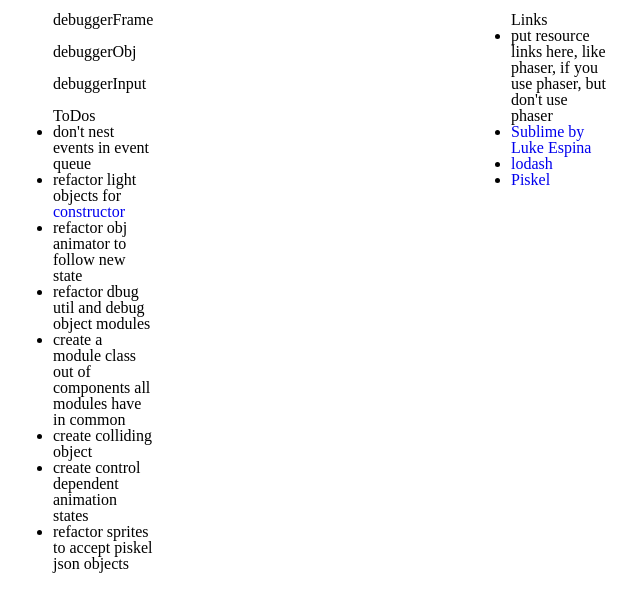
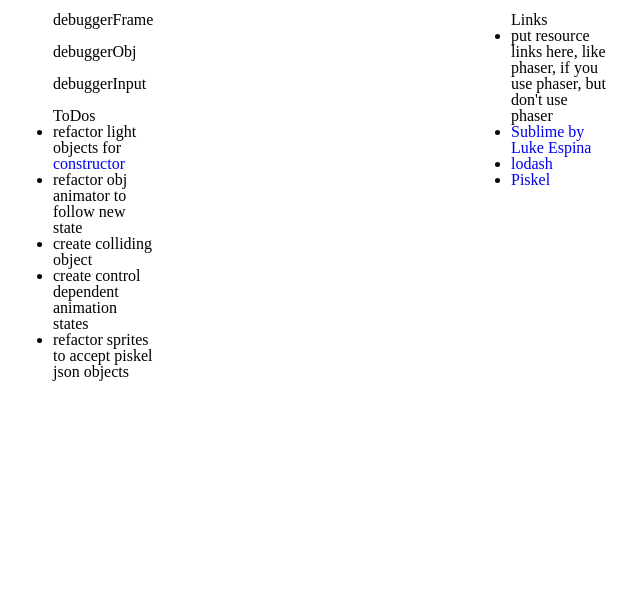
Before and after one commit to jeguberman/game_engine, a website built with webpack: page index.html in a window 1280 px wide. Shown: the part 115-726 px from the top of the page, without its empty margins (308-948 px from the left). Built offline with nearby package versions, Linux system fonts and the light colour scheme.

Commit message:
refactor html, delete obsolete code

```diff
--- a/index.html
+++ b/index.html
@@ -26,11 +26,9 @@
 
 
 
-    <li>don't nest events in event queue</li>
+
     <li>refactor light objects for <a href="https://developer.mozilla.org/en-US/docs/Web/JavaScript/Reference/Operators/new"> constructor</a> </li>
     <li>refactor obj animator to follow new state</li>
-    <li>refactor dbug util and debug object modules</li>
-    <li>create a module class out of components all modules have in common</li>
     <li>create colliding object</li>
     <li>create control dependent animation states</li>
     <li>refactor sprites to accept piskel json objects</li>
--- a/lib/mocks/mock_game.js
+++ b/lib/mocks/mock_game.js
@@ -9,13 +9,11 @@ function mockGame(){
   const game = new Game();
   game.bindKeys();
 
-    var cme = new Event("keydown");
-    document.dispatchEvent(cme);
 
   game.setContext(view.getContext('2d'));
   view.width = game.view_width;
   view.height = game.view_height;
-  // game.bindKeys();
+
 
 
 
@@ -35,18 +33,10 @@ function mockGame(){
   game.addActor(new Mock.featureMock(4,4));
 
 
-
-
-  // document.addEventListener('keydown',(e)=>{
-  //   game.allObjects[0].dx += 40;
-  // });
   dbAdd("feature",game.allActors[0]);
   dbAdd("game",game);
 
 
-  // game.addActor(mockObj);
-
-  // return game.startClock();
   return game;
 }
 
```
